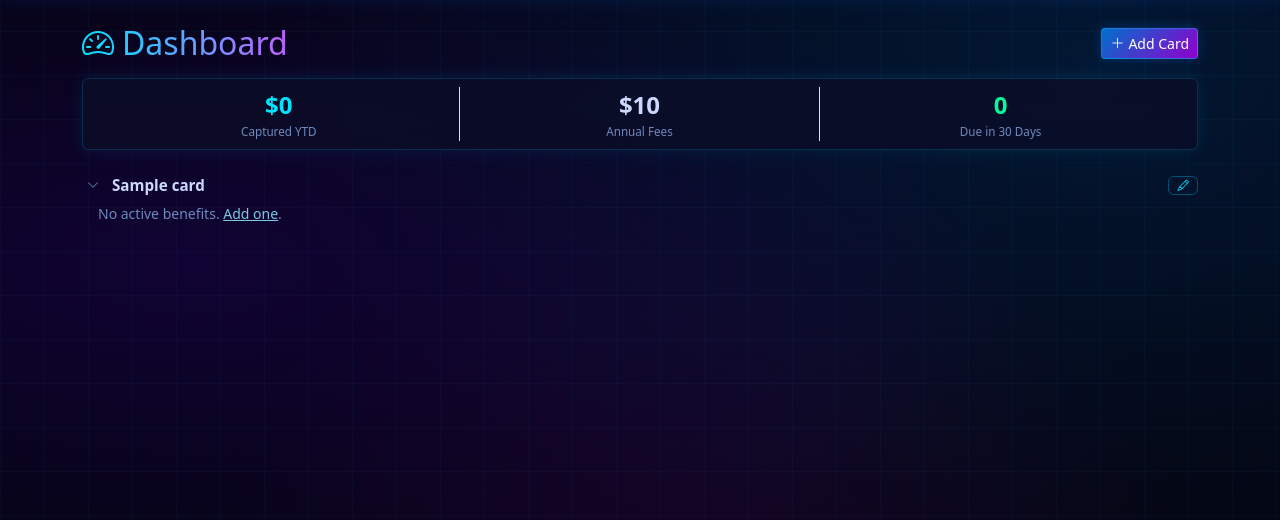
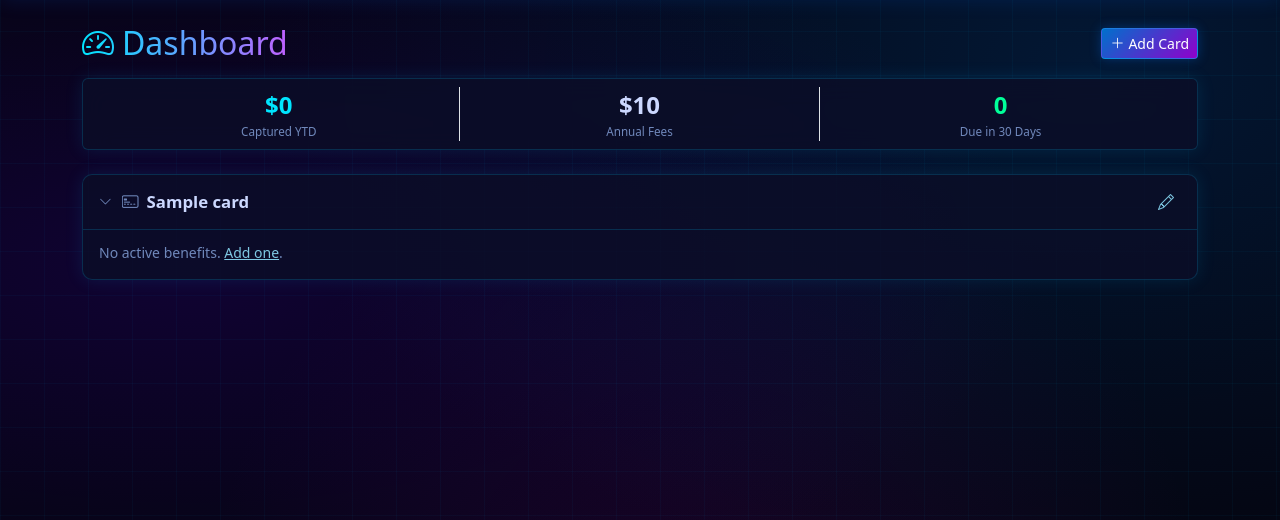
Before and after one commit to trentschroeder/card-benefits-tracker, a Flask app: page / in a window 1280 px wide. Shown: the part 57-577 px from the top of the page. Run offline with Flask 3, Linux system fonts and the light colour scheme; the visitor is signed in with stand-in values (Sample User, id 1); tables that the repository leaves empty hold one stand-in row (values such as "Sample post"); data that the repository does not hold is empty.

Commit message:
Redesign card header on dashboard: unified card section, inline stats, clickable header

```diff
--- a/templates/dashboard.html
+++ b/templates/dashboard.html
@@ -3,12 +3,72 @@
 
 {% block head %}
 <style>
+  /* ── Card section wrapper ──────────────────────────────── */
+  .card-section {
+    background: var(--bg-card);
+    border: 1px solid var(--border-color);
+    border-radius: 10px;
+    box-shadow: var(--card-shadow);
+    overflow: hidden;
+  }
+  .card-section-header {
+    display: flex;
+    align-items: center;
+    gap: 10px;
+    padding: 12px 16px;
+    cursor: pointer;
+    user-select: none;
+    border-bottom: 1px solid var(--border-color);
+    transition: background .12s;
+  }
+  .card-section-header:hover {
+    background: color-mix(in srgb, var(--bg-card) 90%, var(--text-primary) 10%);
+  }
+  .card-section.is-collapsed .card-section-header { border-bottom: none; }
+  .card-section-chevron {
+    color: var(--text-muted);
+    font-size: .8rem;
+    transition: transform .2s;
+    flex-shrink: 0;
+  }
+  .card-section-title {
+    font-size: 1.05rem;
+    font-weight: 600;
+    color: var(--text-primary);
+    flex: 1 1 auto;
+    min-width: 0;
+    white-space: nowrap;
+    overflow: hidden;
+    text-overflow: ellipsis;
+  }
+  .card-section-stats {
+    display: flex;
+    gap: 12px;
+    align-items: center;
+    font-size: .78rem;
+    color: var(--text-muted);
+    white-space: nowrap;
+    flex-shrink: 0;
+  }
+  .cs-stat-captured { color: var(--text-primary); font-weight: 700; }
+  .card-section-edit {
+    width: 30px; height: 30px;
+    display: inline-flex;
+    align-items: center;
+    justify-content: center;
+    border-radius: 6px;
+    color: var(--text-muted);
+    text-decoration: none;
+    flex-shrink: 0;
+    transition: background .12s, color .12s;
+  }
+  .card-section-edit:hover { background: var(--bg-input); color: var(--text-primary); }
+  .card-section-body { padding: 12px 0 0; }
+  [data-theme="ai"] .card-section-header:hover { background: rgba(0,200,255,.05); }
+
   /* ── Benefit rows ──────────────────────────────────────── */
   .benefit-list {
-    border-radius: 8px;
-    overflow: hidden;
-    border: 1px solid var(--border-color);
-    box-shadow: var(--card-shadow);
+    border-top: 1px solid var(--border-color);
   }
   .benefit-row {
     display: flex;
@@ -129,14 +189,6 @@
   .done-row { opacity: .5; }
   .done-row:hover { opacity: .75; }
 
-  /* ── Card header ───────────────────────────────────────── */
-  .card-header-row {
-    display: flex;
-    align-items: center;
-    gap: 8px;
-    margin-bottom: 6px;
-  }
-
   /* ── AI pulsing ────────────────────────────────────────── */
   @keyframes dotPulse {
     0%,100% { box-shadow: 0 0 0 0 rgba(220,53,69,.6); }
@@ -145,8 +197,8 @@
   [data-theme="ai"] .row-dot.dot-high { animation: dotPulse 2s ease-in-out infinite; }
 
   /* ── ROI merged bar ────────────────────────────────────── */
-  .roi-wrap { margin-bottom: 6px; }
-  .roi-bar-outer { position: relative; margin-bottom: 3px; }
+  .roi-wrap { padding: 0 16px 12px; }
+  .roi-bar-outer { position: relative; }
   .roi-progress { height: 8px !important; border-radius: 4px; }
   .roi-fee-tick {
     position: absolute;
@@ -158,35 +210,14 @@
     transform: translateX(-50%);
     opacity: .7;
   }
-  .roi-legend {
-    display: flex;
-    gap: 8px;
-    font-size: .68rem;
-    color: var(--text-muted);
-    flex-wrap: wrap;
-  }
-  .roi-legend .roi-captured { font-weight: 700; color: var(--text-primary); }
   [data-theme="ai"] .roi-fee-tick { background: #7090c0; }
-
-  /* ── Collapse button ────────────────────────────────────── */
-  .btn-collapse {
-    width: 22px; height: 22px;
-    background: none;
-    border: none;
-    color: var(--text-muted);
-    cursor: pointer;
-    padding: 0;
-    display: flex; align-items: center; justify-content: center;
-    font-size: .75rem;
-    flex-shrink: 0;
-  }
-  .btn-collapse:hover { color: var(--text-primary); }
-  .btn-collapse i { transition: transform .2s; }
 
   /* ── Hide on small screens ─────────────────────────────── */
   @media (max-width: 575px) {
     .row-period, .row-bar-wrap { display: none; }
     .row-amount { width: auto; }
+    .card-section-header { flex-wrap: wrap; row-gap: 4px; }
+    .card-section-stats { flex-basis: 100%; padding-left: 22px; font-size: .72rem; gap: 10px; }
   }
 </style>
 {% endblock %}
@@ -232,20 +263,27 @@
 {% set pending = dc.benefits | selectattr('fully_used', 'false') | list %}
 {% set done    = dc.benefits | selectattr('fully_used') | list %}
 
-<div class="mb-4">
+<div class="card-section mb-4" id="card-section-{{ card.id }}">
   <!-- Card header -->
-  <div class="card-header-row">
-    <button class="btn-collapse" onclick="toggleCard({{ card.id }})" title="Expand / collapse">
-      <i class="bi bi-chevron-down" id="collapse-chevron-{{ card.id }}"></i>
-    </button>
-    <span class="fw-semibold" style="font-size:.95rem;">{{ card.name }}</span>
-    <a href="{{ url_for('card_detail', id=card.id) }}"
-       class="btn btn-outline-secondary ms-auto py-0 px-2" style="font-size:.72rem;">
+  <div class="card-section-header" onclick="toggleCard({{ card.id }})">
+    <i class="bi bi-chevron-down card-section-chevron" id="collapse-chevron-{{ card.id }}"></i>
+    <div class="card-section-title">
+      <i class="bi bi-credit-card-2-front me-2 text-muted"></i>{{ card.name }}
+    </div>
+    {% if roi.max_possible > 0 %}
+    <div class="card-section-stats">
+      <span><span class="cs-stat-captured">${{ roi.captured | int }}</span> captured</span>
+      {% if card.annual_fee %}<span>${{ card.annual_fee | int }} fee</span>{% endif %}
+      <span>${{ roi.max_possible | int }} max</span>
+    </div>
+    {% endif %}
+    <a href="{{ url_for('card_detail', id=card.id) }}" class="card-section-edit"
+       onclick="event.stopPropagation()" title="Edit card">
       <i class="bi bi-pencil"></i>
     </a>
   </div>
 
-  <div id="card-body-{{ card.id }}">
+  <div class="card-section-body" id="card-body-{{ card.id }}">
 
   <!-- ROI merged bar -->
   {% if roi.max_possible > 0 %}
@@ -263,16 +301,11 @@
       <div class="roi-fee-tick" style="left:{{ roi.fee_tick_pct }}%;"></div>
       {% endif %}
     </div>
-    <div class="roi-legend">
-      <span class="roi-captured">${{ roi.captured | int }} captured</span>
-      {% if card.annual_fee %}<span>· ${{ card.annual_fee | int }} fee</span>{% endif %}
-      <span>· ${{ roi.max_possible | int }} max</span>
-    </div>
   </div>
   {% endif %}
 
   {% if not dc.benefits %}
-    <div class="text-muted small ps-3">No active benefits. <a href="{{ url_for('benefit_new', card_id=card.id) }}">Add one</a>.</div>
+    <div class="text-muted small px-3 pb-3">No active benefits. <a href="{{ url_for('benefit_new', card_id=card.id) }}">Add one</a>.</div>
   {% else %}
 
   <div class="benefit-list">
@@ -449,9 +482,11 @@
   function toggleCard(id) {
     var body    = document.getElementById('card-body-' + id);
     var chevron = document.getElementById('collapse-chevron-' + id);
+    var section = document.getElementById('card-section-' + id);
     var isHidden = body.style.display === 'none';
     body.style.display = isHidden ? '' : 'none';
     if (chevron) chevron.style.transform = isHidden ? '' : 'rotate(-90deg)';
+    if (section) section.classList.toggle('is-collapsed', !isHidden);
     if (isHidden) localStorage.removeItem('cb-card-collapsed-' + id);
     else          localStorage.setItem('cb-card-collapsed-' + id, '1');
   }
@@ -464,6 +499,8 @@
         body.style.display = 'none';
         var ch = document.getElementById('collapse-chevron-' + id);
         if (ch) ch.style.transform = 'rotate(-90deg)';
+        var sec = document.getElementById('card-section-' + id);
+        if (sec) sec.classList.add('is-collapsed');
       }
     });
   });
```
